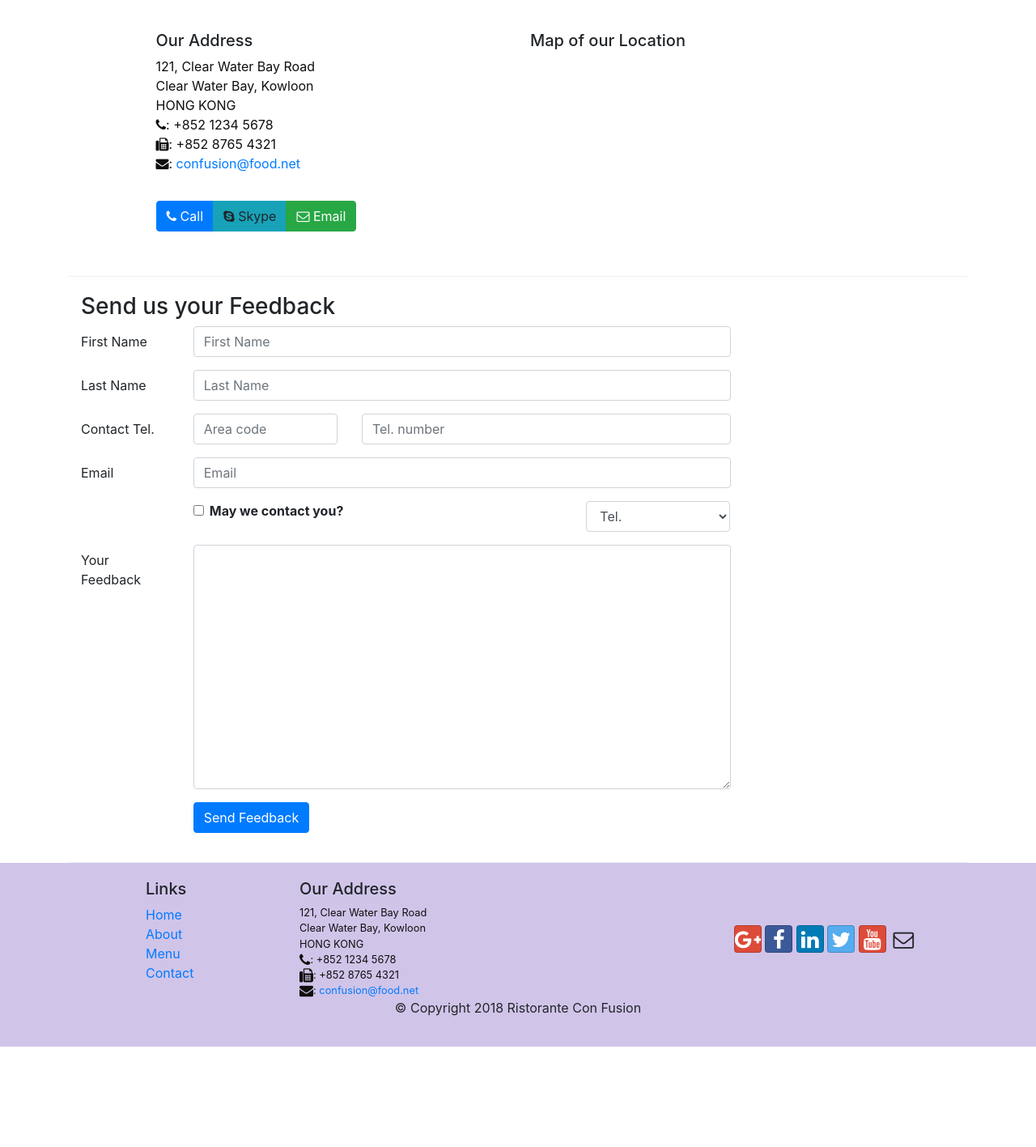
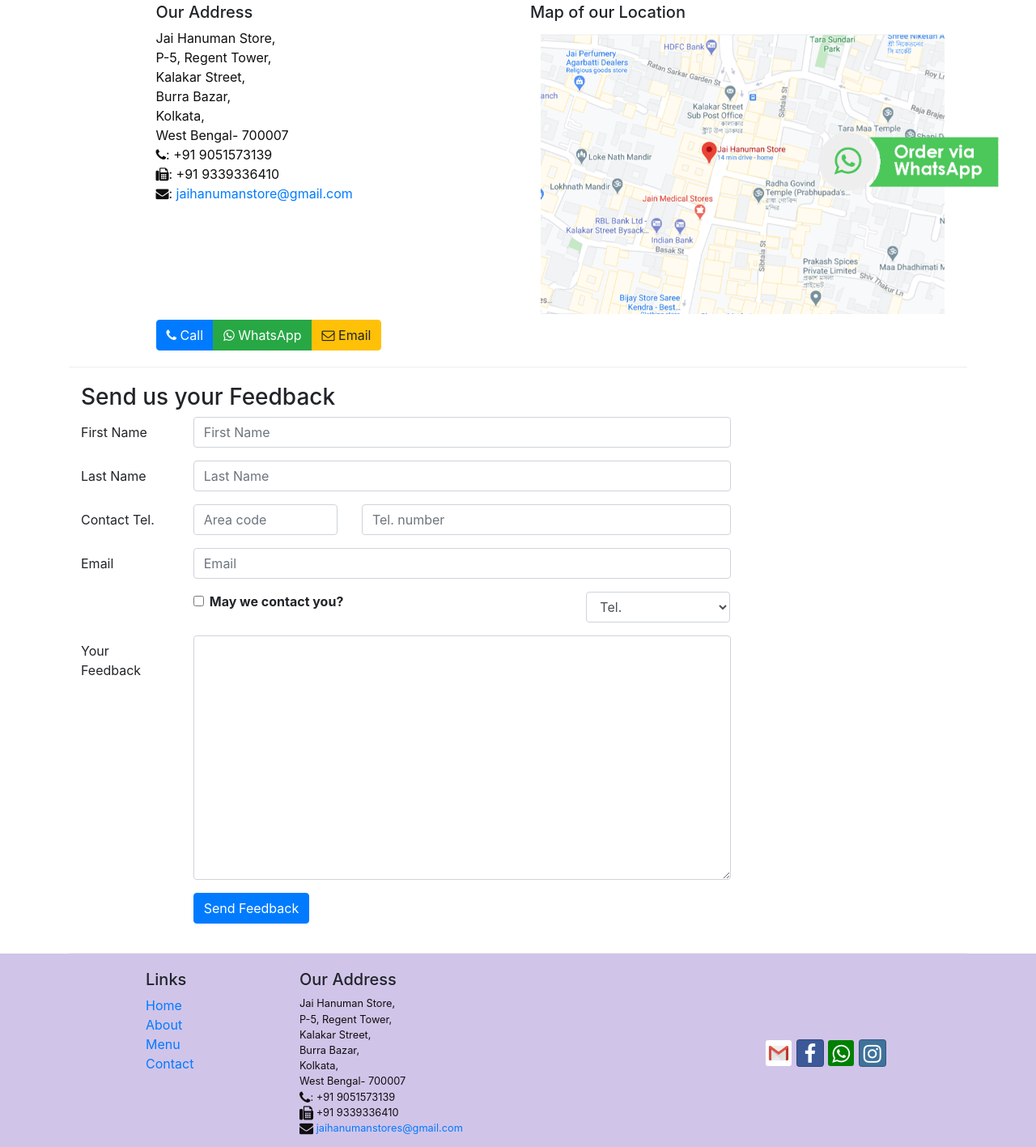
Before and after one commit to rahulmalu1998/JHS, a website: page contactus.html in a window 1280 px wide. Shown: the part 523-1940 px from the top of the page at 81% size. Before the commit the page ends 1816 px from the top, so only its background shows below. Drawn offline with nearby package versions, Linux system fonts and the light colour scheme.

Commit message:
Changed footer, made changes in Conatct Us tab

```diff
--- a/contactus.html
+++ b/contactus.html
@@ -69,23 +69,30 @@
             <div class="col-12 col-sm-4 offset-sm-1">
                    <h5>Our Address</h5>
                     <address style="font-size: 100%">
-		              121, Clear Water Bay Road<br>
-		              Clear Water Bay, Kowloon<br>
-		              HONG KONG<br>
-		              <i class="fa fa-phone"></i>: +852 1234 5678<br>
-		              <i class="fa fa-fax"></i>: +852 8765 4321<br>
+                      Jai Hanuman Store,<br/>
+                      P-5, Regent Tower,<br/>
+                      Kalakar Street,<br/>
+                      Burra Bazar,<br/>
+                      Kolkata,<br/>
+                      West Bengal- 700007
+                      <br/>
+		              <i class="fa fa-phone"></i>: +91 9051573139<br>
+		              <i class="fa fa-fax"></i>: +91 9339336410<br>
 		              <i class="fa fa-envelope"></i>:
-                        <a href="mailto:confusion@food.net">confusion@food.net</a>
+                        <a href="mailto:jaihanumanstore@gmail.com">jaihanumanstore@gmail.com</a>
 		           </address>
             </div>
             <div class="col-12 col-sm-6 offset-sm-1">
                 <h5>Map of our Location</h5>
+                <a href="https://www.google.com/maps/place/Jai+Hanuman+Store/@22.5850148,88.3542441,18z/data=!4m5!3m4!1s0x3a0277b7a546608b:0x901de648da994e8b!8m2!3d22.5853566!4d88.3548342">
+                    <img class="btn  btn-block align-center" src="img/store-location.PNG" />
+                </a>
             </div>
             <div class="col-12 col-sm-11 offset-sm-1">
                 <div class="btn-group" role="group">
-                    <a role="button" class="btn btn-primary" href="tel:+85212345678"><i class="fa fa-phone"></i> Call</a>
-                    <a role="button" class="btn btn-info"><i class="fa fa-skype"></i> Skype</a>
-                    <a role="button" class="btn btn-success" href="mailto:confusion@food.net"><i class="fa fa-envelope-o"></i> Email</a>
+                    <a role="button" class="btn btn-primary" href="tel:+919051573139"><i class="fa fa-phone"></i> Call</a>
+                    <a role="button" class="btn btn-success" href="https://wa.me/+919051573139"><i class="fa fa-whatsapp"></i> WhatsApp</a>
+                    <a role="button" class="btn btn-warning" href="mailto:jaihanumanstore@gmail.com"><i class="fa fa-envelope-o"></i> Email</a>
                 </div>
             </div>
         </div>
@@ -164,42 +171,43 @@
                 <div class="col-4 offset-1 col-sm-2">
                     <h5>Links</h5>
                     <ul class="list-unstyled">
-                        <li><a href="./index.html">Home</a></li>
+                        <li><a href="#">Home</a></li>
                         <li><a href="./aboutus.html">About</a></li>
                         <li><a href="#">Menu</a></li>
-                        <li><a href="#">Contact</a></li>
+                        <li><a href="./contactus.html">Contact</a></li>
                     </ul>
                 </div>
                 <div class="col-7 col-sm-5">
                     <h5>Our Address</h5>
                     <address>
-		              121, Clear Water Bay Road<br>
-		              Clear Water Bay, Kowloon<br>
-		              HONG KONG<br>
-                      <i class="fa fa-phone fa-lg"></i>: +852 1234 5678<br>
-                      <i class="fa fa-fax fa-lg"></i>: +852 8765 4321<br>
-                      <i class="fa fa-envelope fa-lg"></i>:
-                      <a href="mailto:confusion@food.net">confusion@food.net</a>
-		           </address>
+                        Jai Hanuman Store,<br/>
+                        P-5, Regent Tower,<br/>
+                        Kalakar Street,<br/>
+                        Burra Bazar,<br/>
+                        Kolkata,<br/>
+                        West Bengal- 700007
+                        <br/>
+                    <i class="fa fa-phone fa-lg"></i>: +91 9051573139<br>
+                    <i class="fa fa-fax fa-lg"></i> +91 9339336410<br>
+                    <i class="fa fa-envelope fa-lg"></i> <a href="mailto:jaihanumanstores@gmail.com">jaihanumanstores@gmail.com</a>
+                </address>
                 </div>
                 <div class="col-12 col-sm-4 align-self-center">
                     <div class="text-center">
-                        <a class="btn btn-social-icon btn-google" href="http://google.com/+"><i class="fa fa-google-plus"></i></a>
-                        <a class="btn btn-social-icon btn-facebook" href="http://www.facebook.com/profile.php?id="><i class="fa fa-facebook"></i></a>
-                        <a class="btn btn-social-icon btn-linkedin" href="http://www.linkedin.com/in/"><i class="fa fa-linkedin"></i></a>
-                        <a class="btn btn-social-icon btn-twitter" href="http://twitter.com/"><i class="fa fa-twitter"></i></a>
-                        <a class="btn btn-social-icon btn-google" href="http://youtube.com/"><i class="fa fa-youtube"></i></a>
-                        <a class="btn btn-social-icon" href="mailto:"><i class="fa fa-envelope-o"></i></a>
+                        <a class="btn btn-social-icon" href="mailto:jaihanumanstore@gmail.com"><img src= "img/gmail-icon.png" />></a>
+                        <a class="btn btn-social-icon btn-facebook"href="http://www.facebook.com/profile.php?id="><i class="fa fa-facebook fa-lg"></i></a>
+                        <a class="btn btn-social-icon" href="mailto:"><i class="fa fa-whatsapp w-icon-color "></i></a>
+                        <a class="btn btn-social-icon btn-instagram" href=""><i class="fa fa-instagram r fa-lg"></i></a>
                     </div>
                 </div>
-           </div>
-           <div class="row justify-content-center">
-                <div class="col-auto">
-                    <p>© Copyright 2018 Ristorante Con Fusion</p>
-                </div>
-           </div>
+        </div>
         </div>
     </footer>
+    <div class="whatsapBtn">
+        <a href= "https://wa.me/+919051573139">
+            <img src= "img/order-whatsapp.png" class="btn  btn-block align-center" />
+        </a>
+    </div>
     <!-- jQuery first, then Popper.js, then Bootstrap JS. -->
     <!-- build:js js/main.js -->
     <script src="node_modules/jquery/dist/jquery.slim.min.js"></script>
--- a/css/styles.css
+++ b/css/styles.css
@@ -73,6 +73,18 @@ body {
   bottom: 0px;
   z-index: 1; }
 
-.WhatsapBtn {
-  cursor:pointer; display:block; position:fixed; right: 15px; bottom:15px; z-index:999;
+.whatsapBtn {
+  cursor:pointer;
+  display:block;
+  position:fixed;
+  right: 30px;
+  bottom: 30px;
+  max-width: 20%;
+  height: auto;
+  z-index:999;
 }
+
+.w-icon-color {
+  color: white;
+  background-color: green;
+}
--- a/js/scripts.js
+++ b/js/scripts.js
@@ -3,7 +3,6 @@ $(document).ready(function(){
     $("#mycarousel").carousel( { interval: 2000 } );
 
     $("#loginBtn").click(function(){$("#loginModal").modal()});
-    $("#reserveBtn").click(function(){$("#testform").modal()});
     $("#carouselButton").click(function(){
         if ($("#carouselButton").children("span").hasClass('fa-pause'))
         {
```
Also changed, not shown: aboutus.html (+22 -20 lines), index.html (+18 -21 lines), img/gmail-icon.png (added), img/order-whatsapp.png (added), img/store-location.PNG (added), 1 other file.
